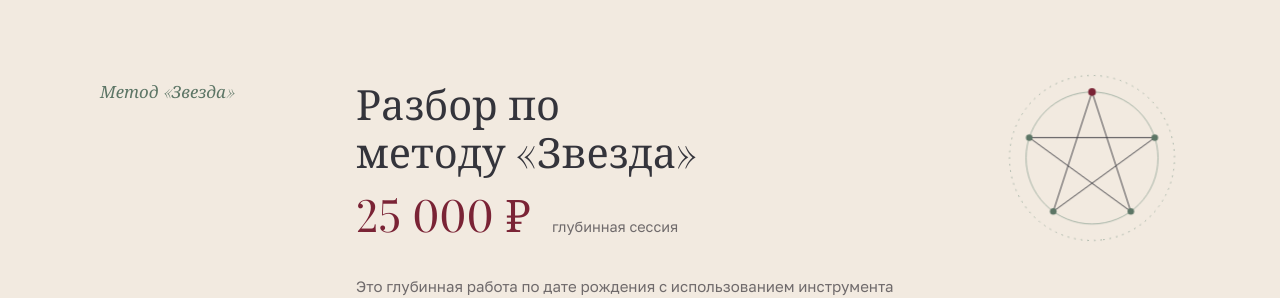
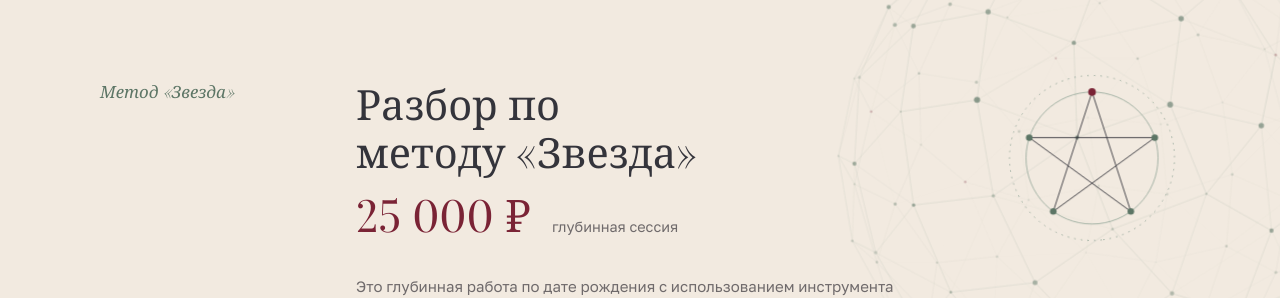
Before and after one commit to dudinamarina/dudinamarina.github.io, a plain HTML site: page index.html in a window 1280 px wide. Shown: the part 3193-3491 px from the top of the page. Drawn offline with nearby package versions, Linux system fonts and the light colour scheme; a web font is replaced by a local one.

Commit message:
Метод «Звезда»: вращающаяся сфера из точек и связей
Co-Authored-By: Claude Fable 5.2 <noreply@anthropic.com>
Claude-Session: https://claude.ai/code/session_01DykP4xF6UDpLLFQZ6eZN9o

```diff
--- a/index.html
+++ b/index.html
@@ -225,7 +225,12 @@ h2 { font-family: var(--display); font-weight: 400; font-size: clamp(1.8rem, 3.6
 .zv-price { font-family: var(--display); font-variant-numeric: lining-nums; font-size: clamp(2rem, 4vw, 2.8rem); line-height: 1; color: var(--wine); margin-top: 1.1rem; }
 .zv-price span { font: 400 .9rem/1.4 var(--body); color: var(--muted); margin-left: .6rem; }
 .zv-star { width: clamp(7rem, 16vw, 11rem); }
-.zv-star svg { display: block; width: 100%; height: auto; overflow: visible; }
+.zv-star { position: relative; isolation: isolate; }
+.zv-head > div:first-child { position: relative; z-index: 1; }
+#zvezda { overflow: hidden; }
+/* Вращающаяся сфера из точек и связей вокруг звезды */
+.zv-sphere { position: absolute; left: 50%; top: 50%; width: 330%; aspect-ratio: 1; max-width: none; transform: translate(-50%, -50%); z-index: -1; pointer-events: none; }
+.zv-star svg { position: relative; display: block; width: 100%; height: auto; overflow: visible; }
 .zv-star .ring { fill: none; stroke: var(--sage); stroke-width: 1.4; }
 .zv-star .ring.dash { stroke-dasharray: 3 9; transform-origin: 160px 160px; animation: spin 30s linear infinite; }
 .zv-star .lines { fill: none; stroke: var(--ink); stroke-width: 1.6; stroke-linejoin: round; }
@@ -646,7 +651,7 @@ footer .wrap { align-items: center;  display: flex; flex-wrap: wrap; justify-con
             <h2>Разбор по методу «Звезда»</h2>
             <p class="zv-price">25 000 ₽ <span>глубинная сессия</span></p>
           </div>
-          <div class="zv-star"><svg viewBox="0 0 320 320" aria-hidden="true"><circle class="ring dash" cx="160" cy="160" r="150"/><circle class="ring" cx="160" cy="160" r="120"/><polygon class="lines" points="160,40 230.5,257.1 45.9,122.9 274.1,122.9 89.5,257.1"/><circle class="pt" cx="160" cy="40" r="7"/><circle class="pt s" cx="274.1" cy="122.9" r="6"/><circle class="pt s" cx="230.5" cy="257.1" r="6"/><circle class="pt s" cx="89.5" cy="257.1" r="6"/><circle class="pt s" cx="45.9" cy="122.9" r="6"/></svg></div>
+          <div class="zv-star"><canvas class="zv-sphere" id="zv-sphere" aria-hidden="true"></canvas><svg viewBox="0 0 320 320" aria-hidden="true"><circle class="ring dash" cx="160" cy="160" r="150"/><circle class="ring" cx="160" cy="160" r="120"/><polygon class="lines" points="160,40 230.5,257.1 45.9,122.9 274.1,122.9 89.5,257.1"/><circle class="pt" cx="160" cy="40" r="7"/><circle class="pt s" cx="274.1" cy="122.9" r="6"/><circle class="pt s" cx="230.5" cy="257.1" r="6"/><circle class="pt s" cx="89.5" cy="257.1" r="6"/><circle class="pt s" cx="45.9" cy="122.9" r="6"/></svg></div>
         </div>
         <p class="txt">Это глубинная работа по дате рождения с использованием инструмента «пятиконечная звезда» — метода цифровой психологии (кармической нумерологии). Мы смотрим на вашу личность объёмно: сильные стороны, зоны роста, повторяющиеся сценарии, психосоматические связи, задачи и ресурсы.</p>
         <p class="txt">Это не гадание и не «предсказания». Это способ посмотреть на себя с другой стороны — через символический язык вашей даты рождения — и соединить это с психологией: увидеть, как аспекты личности проявляются в теле, в отношениях, в выборе и в жизненных ситуациях.</p>
@@ -1164,5 +1169,60 @@ footer .wrap { align-items: center;  display: flex; flex-wrap: wrap; justify-con
   });
 })();
 </script>
+
+<script>
+/* Сфера из точек и связей в разделе «Метод „Звезда“» */
+(function () {
+  var c = document.getElementById('zv-sphere'); if (!c || !c.getContext) return;
+  var ctx = c.getContext('2d'), N = 110, pts = [], edges = [], size = 0, visible = true;
+  var reduced = window.matchMedia('(prefers-reduced-motion: reduce)').matches;
+  var col = { line: '#8FA596', node: '#5C7565', accent: '#7A2335' };
+  for (var i = 0; i < N; i++) {
+    var phi = Math.acos(-1 + (2 * i + 1) / N), th = Math.sqrt(N * Math.PI) * phi;
+    pts.push({ x: Math.cos(th) * Math.sin(phi), y: Math.sin(th) * Math.sin(phi), z: Math.cos(phi),
+      r: Math.random() * .9 + .7, sp: Math.random() * .0012 + .0008, ph: Math.random() * 6.28, accent: i % 9 === 0 });
+  }
+  for (var a = 0; a < N; a++) for (var b = a + 1; b < N; b++) {
+    var d = Math.hypot(pts[a].x - pts[b].x, pts[a].y - pts[b].y, pts[a].z - pts[b].z);
+    if (d < .46) edges.push([a, b, 1 - d / .46]);
+  }
+  function colors() {
+    var cs = getComputedStyle(document.documentElement);
+    col.line = cs.getPropertyValue('--sage').trim() || col.line;
+    col.node = cs.getPropertyValue('--sage-deep').trim() || col.node;
+    col.accent = cs.getPropertyValue('--wine').trim() || col.accent;
+  }
+  function resize() {
+    var dpr = Math.min(window.devicePixelRatio || 1, 2); size = c.clientWidth;
+    c.width = c.height = Math.max(1, Math.round(size * dpr)); ctx.setTransform(dpr, 0, 0, dpr, 0, 0);
+  }
+  function draw(t) {
+    var R = size * .43, cx = size / 2, cy = size / 2, ry = t * .00011, rz = t * .00004, rx = .2;
+    var cyy = Math.cos(ry), syy = Math.sin(ry), cz = Math.cos(rz), sz = Math.sin(rz), cxx = Math.cos(rx), sxx = Math.sin(rx), P = [];
+    for (var i = 0; i < N; i++) {
+      var p = pts[i], x = p.x * cz - p.y * sz, y = p.x * sz + p.y * cz, z = p.z;
+      var x2 = x * cyy + z * syy, z2 = -x * syy + z * cyy, y2 = y * cxx - z2 * sxx, z3 = y * sxx + z2 * cxx;
+      var k = 1 + z3 * .18; P.push({ x: cx + x2 * R * k, y: cy + y2 * R * k, d: (z3 + 1) / 2 });
+    }
+    ctx.clearRect(0, 0, size, size); ctx.lineWidth = 1; ctx.strokeStyle = col.line;
+    for (var e = 0; e < edges.length; e++) {
+      var A = P[edges[e][0]], B = P[edges[e][1]];
+      ctx.globalAlpha = edges[e][2] * (.12 + (A.d + B.d) * .28);
+      ctx.beginPath(); ctx.moveTo(A.x, A.y); ctx.lineTo(B.x, B.y); ctx.stroke();
+    }
+    for (var j = 0; j < N; j++) {
+      var q = pts[j], pulse = (Math.sin(t * q.sp + q.ph) + 1) / 2, rad = (q.r + pulse * .9) * (.6 + P[j].d * .7);
+      ctx.fillStyle = q.accent ? col.accent : col.node; ctx.globalAlpha = (.25 + pulse * .45) * (.35 + P[j].d * .65);
+      ctx.beginPath(); ctx.arc(P[j].x, P[j].y, rad, 0, 6.2832); ctx.fill();
+    }
+    ctx.globalAlpha = 1;
+  }
+  function loop(t) { if (visible) draw(t); requestAnimationFrame(loop); }
+  var timer; window.addEventListener('resize', function () { clearTimeout(timer); timer = setTimeout(function () { resize(); if (reduced) draw(0); }, 150); });
+  if ('IntersectionObserver' in window) new IntersectionObserver(function (en) { visible = en[0].isIntersecting; }).observe(c);
+  colors(); resize();
+  if (reduced) draw(0); else requestAnimationFrame(loop);
+})();
+</script>
 </body>
 </html>
```
